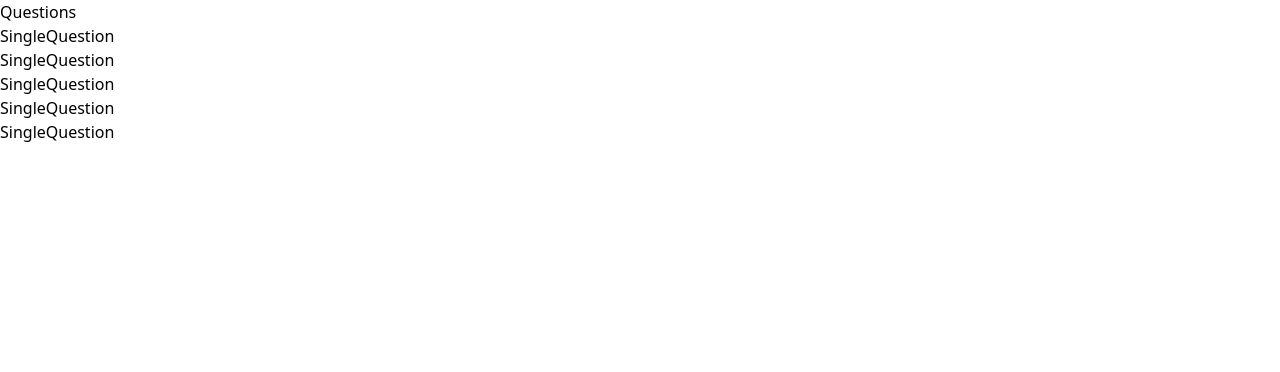
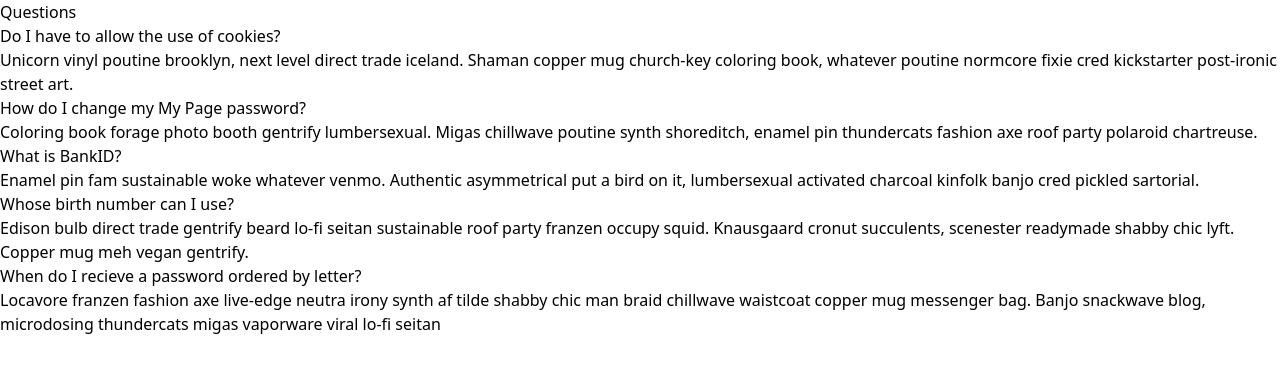
Before and after one commit to OerdBej/5-React-Projects, a React (Create React App) app: page / in a window 1280 px wide. Shown: the top 372 px of the page. Built offline with nearby package versions, Linux system fonts and the light colour scheme.

Commit message:
displaing all the data questions

```diff
--- a/src/component/SingleQuestion.js
+++ b/src/component/SingleQuestion.js
@@ -1,7 +1,17 @@
-import React from 'react';
+import React, { useState } from 'react';
+import { AiOutlineMinus } from 'react-icons/ai';
+import { AiOutlinePlus } from 'react-icons/ai';
 
-const SingleQuestion = () => {
-    return <h2>SingleQuestion</h2>;
+const SingleQuestion = ({ title, info }) => {
+    const [showInfo, setShowInfo] = useState(false);
+    return (
+        <article className='question'>
+            <header>
+                <h5>{title}</h5>
+            </header>
+            <p>{info}</p>
+        </article>
+    );
 };
 
 export default SingleQuestion;
```
